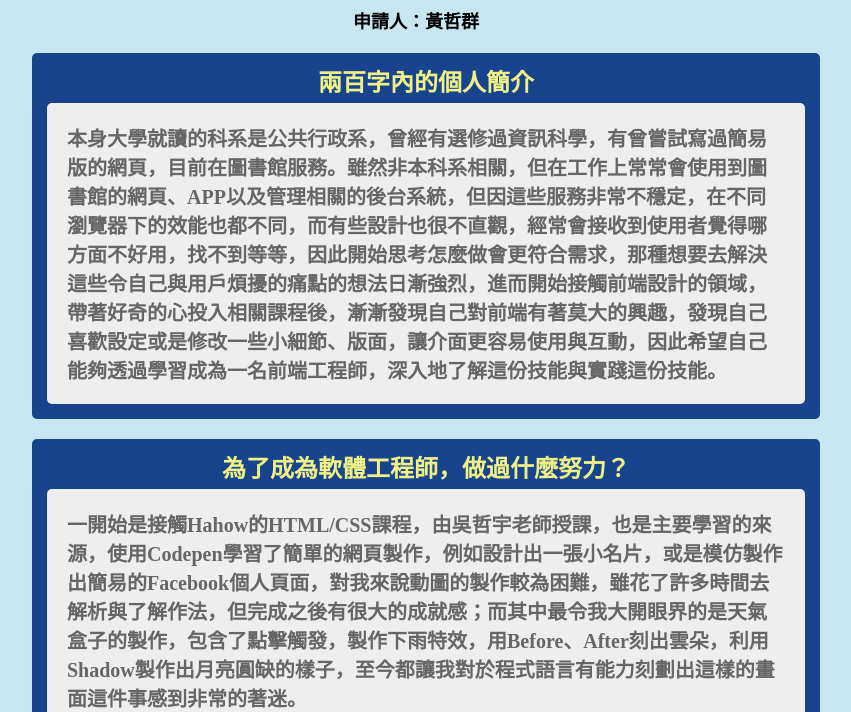
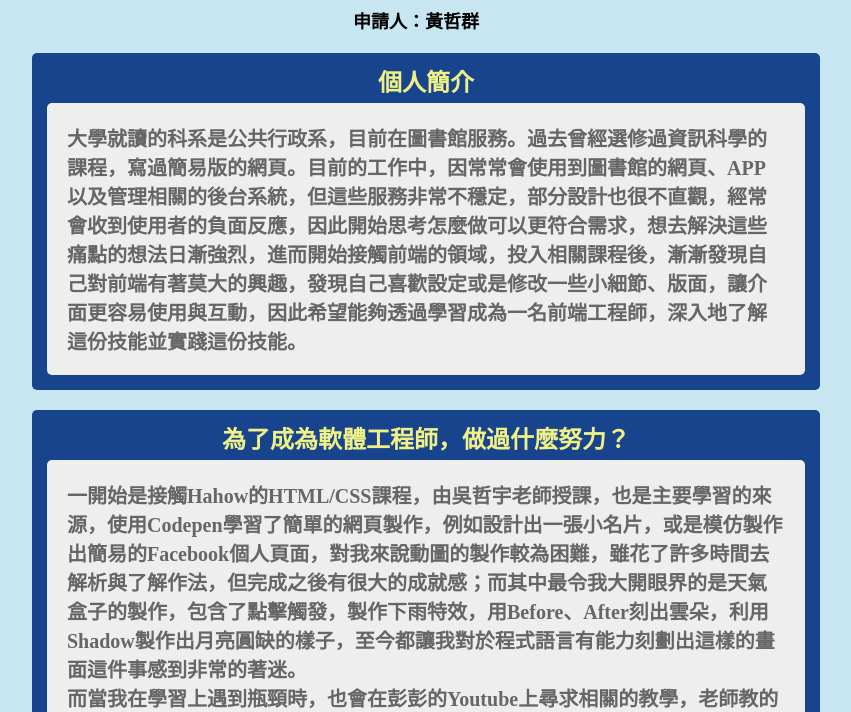
Before and after one commit to knight20229/GitHubPage_Tutorial, a plain HTML site: page index.html in a window 1280 px wide. Shown: the part 88-800 px from the top of the page, without its empty margins (224-1075 px from the left). Drawn offline with Linux system fonts and the light colour scheme.

Commit message:
Update index.html

```diff
--- a/index.html
+++ b/index.html
@@ -12,8 +12,8 @@
   <h1>WeHelp申請書</h1>
   <div class="name">申請人：黃哲群</div>
   <div class="block p">
-    <h2>兩百字內的個人簡介
-      <p>本身大學就讀的科系是公共行政系，曾經有選修過資訊科學，有曾嘗試寫過簡易版的網頁，目前在圖書館服務。雖然非本科系相關，但在工作上常常會使用到圖書館的網頁、APP以及管理相關的後台系統，但因這些服務非常不穩定，在不同瀏覽器下的效能也都不同，而有些設計也很不直觀，經常會接收到使用者覺得哪方面不好用，找不到等等，因此開始思考怎麼做會更符合需求，那種想要去解決這些令自己與用戶煩擾的痛點的想法日漸強烈，進而開始接觸前端設計的領域，帶著好奇的心投入相關課程後，漸漸發現自己對前端有著莫大的興趣，發現自己喜歡設定或是修改一些小細節、版面，讓介面更容易使用與互動，因此希望自己能夠透過學習成為一名前端工程師，深入地了解這份技能與實踐這份技能。</p>
+    <h2>個人簡介
+      <p>大學就讀的科系是公共行政系，目前在圖書館服務。過去曾經選修過資訊科學的課程，寫過簡易版的網頁。目前的工作中，因常常會使用到圖書館的網頁、APP以及管理相關的後台系統，但這些服務非常不穩定，部分設計也很不直觀，經常會收到使用者的負面反應，因此開始思考怎麼做可以更符合需求，想去解決這些痛點的想法日漸強烈，進而開始接觸前端的領域，投入相關課程後，漸漸發現自己對前端有著莫大的興趣，發現自己喜歡設定或是修改一些小細節、版面，讓介面更容易使用與互動，因此希望能夠透過學習成為一名前端工程師，深入地了解這份技能並實踐這份技能。</p>
     </h2>
     <h2>為了成為軟體工程師，做過什麼努力？
       <p>一開始是接觸Hahow的HTML/CSS課程，由吳哲宇老師授課，也是主要學習的來源，使用Codepen學習了簡單的網頁製作，例如設計出一張小名片，或是模仿製作出簡易的Facebook個人頁面，對我來說動圖的製作較為困難，雖花了許多時間去解析與了解作法，但完成之後有很大的成就感；而其中最令我大開眼界的是天氣盒子的製作，包含了點擊觸發，製作下雨特效，用Before、After刻出雲朵，利用Shadow製作出月亮圓缺的樣子，至今都讓我對於程式語言有能力刻劃出這樣的畫面這件事感到非常的著迷。 <br/>而當我在學習上遇到瓶頸時，也會在彭彭的Youtube上尋求相關的教學，老師教的比較淺顯易懂，一步步地解釋及教導，對於基本觀念的認識與釐清很有幫助，尤其是切版的部分。<BR>以下為學習的部分畫面截圖：</p>
```
